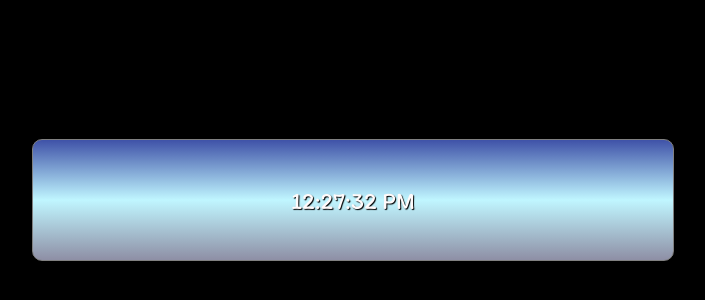
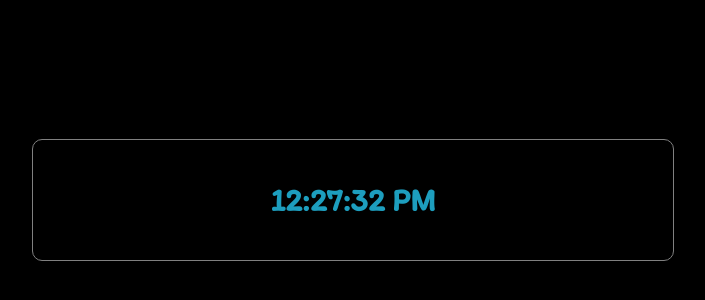
Before and after one commit to hamzadarej/DigitalClockApp, a website: page src/index.html in a window 1280 px wide. Shown: the part 208-508 px from the top of the page, without its empty margins (295-1000 px from the left). Drawn offline with Linux system fonts and the light colour scheme.

Commit message:
DigitalClockApp

```diff
--- a/src/scss/main.scss
+++ b/src/scss/main.scss
@@ -16,9 +16,11 @@ body {
     align-items: center;
     justify-content: center;
     font-family: 'Itim', cursive;
-    font-size: x-large;
-    background: linear-gradient(to bottom,rgb(63, 82, 168),rgb(192, 246, 255),rgb(142, 143, 165) );
-    color: snow;
+    font-size: xx-large;
+    color: rgb(29, 158, 190);
+    font-weight: bold;
+
+
     text-shadow: 1px 1px 1px black;
     border-radius: 10px;
 }
```
Also changed, not shown: src/styles/main.css, 1 other file.
